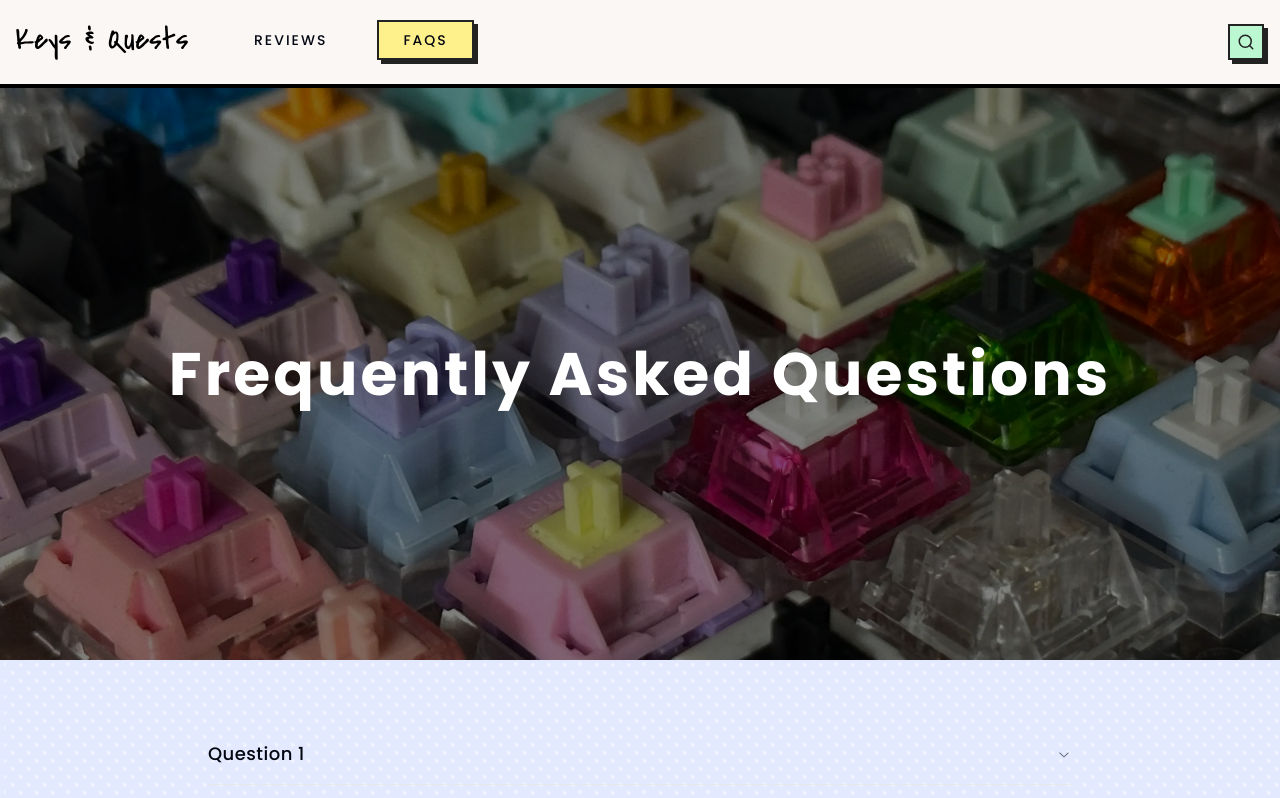
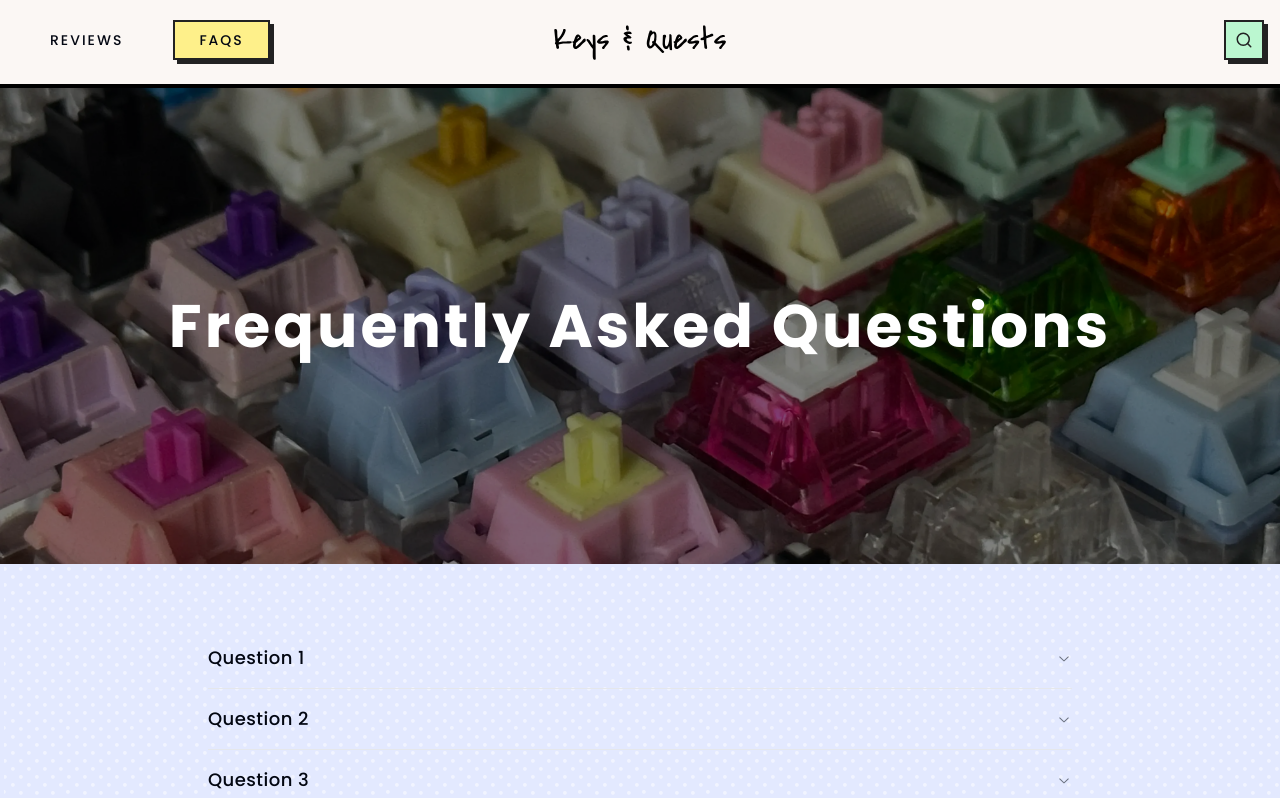
Before and after one commit to xianmalik/keys-and-quests, a Next.js app: page /faq in a window 1280 px wide. Shown: the top 798 px of the page. Built offline with nearby package versions, Linux system fonts and the light colour scheme.

Commit message:
Header fix

```diff
--- a/app/(application)/faq/page.js
+++ b/app/(application)/faq/page.js
@@ -20,7 +20,7 @@ export default function FAQ() {
       >
         <h1 className={cn(
           "text-3xl md:text-6xl text-white font-bold tracking-wider text-center",
-          "block h-full w-full py-16 md:py-64 px-4 bg-black/50"
+          "block h-full w-full py-16 md:py-52 px-4 bg-black/50"
         )}>Frequently Asked Questions</h1>
       </div>
       <div className="max-w-4xl w-full mx-auto px-4">
--- a/app/globals.css
+++ b/app/globals.css
@@ -115,14 +115,13 @@ body {
 }
 
 .masthead .search-btn {
-  @apply h-9 w-9 text-[#222];
-  @apply grid place-items-center ms-4;
+  @apply h-10 w-10 text-[#222];
+  @apply grid place-items-center ms-4 mb-1;
   @apply border-2  border-[#222] bg-green-200;
   @apply transition-all relative cursor-pointer;
   box-shadow: #222 4px 4px 0 0;
 }
 
-
 .masthead .search-btn:hover {
   box-shadow: transparent 0 0 0 0;
 }
--- a/blocks/Header/index.jsx
+++ b/blocks/Header/index.jsx
@@ -30,12 +30,9 @@ export default function Header() {
   return (
     <header className="masthead bg-cream py-5 border-b-4 border-black">
       <div className='max-w-screen-xl mx-auto px-4'>
-        <div className="flex justify-between items-center">
-          <a href="/" className="text-xl font-bold tracking-widest uppercase">
-            <Image height="35" width="172" src='/KNQ_main_logo.svg' alt='KNQ Logo' />
-          </a>
-          <div className="ms-8 mb-1 me-auto text-sm font-light tracking-wider">
-            <ul className="flex items-center justify-end gap-2 md:gap-6 px-2">
+        <div className="grid grid-cols-3 items-center">
+          <div className="mb-1 text-sm font-light tracking-wider">
+            <ul className="flex items-center justify-start gap-2 md:gap-6 px-2">
               {navigation.map(({ path, title }) => (
                 <li key={path} className={cn(
                   "navbar-item",
@@ -46,7 +43,12 @@ export default function Header() {
               ))}
             </ul>
           </div>
-          <SearchButton />
+          <a href="/" className="text-xl font-bold tracking-widest uppercase mx-auto">
+            <Image height="35" width="172" src='/KNQ_main_logo.svg' alt='KNQ Logo' />
+          </a>
+          <div className="flex justify-end">
+            <SearchButton />
+          </div>
         </div>
       </div>
     </header>
```
Also changed, not shown: 1 other file (tests, documents, lock files or other folders).
